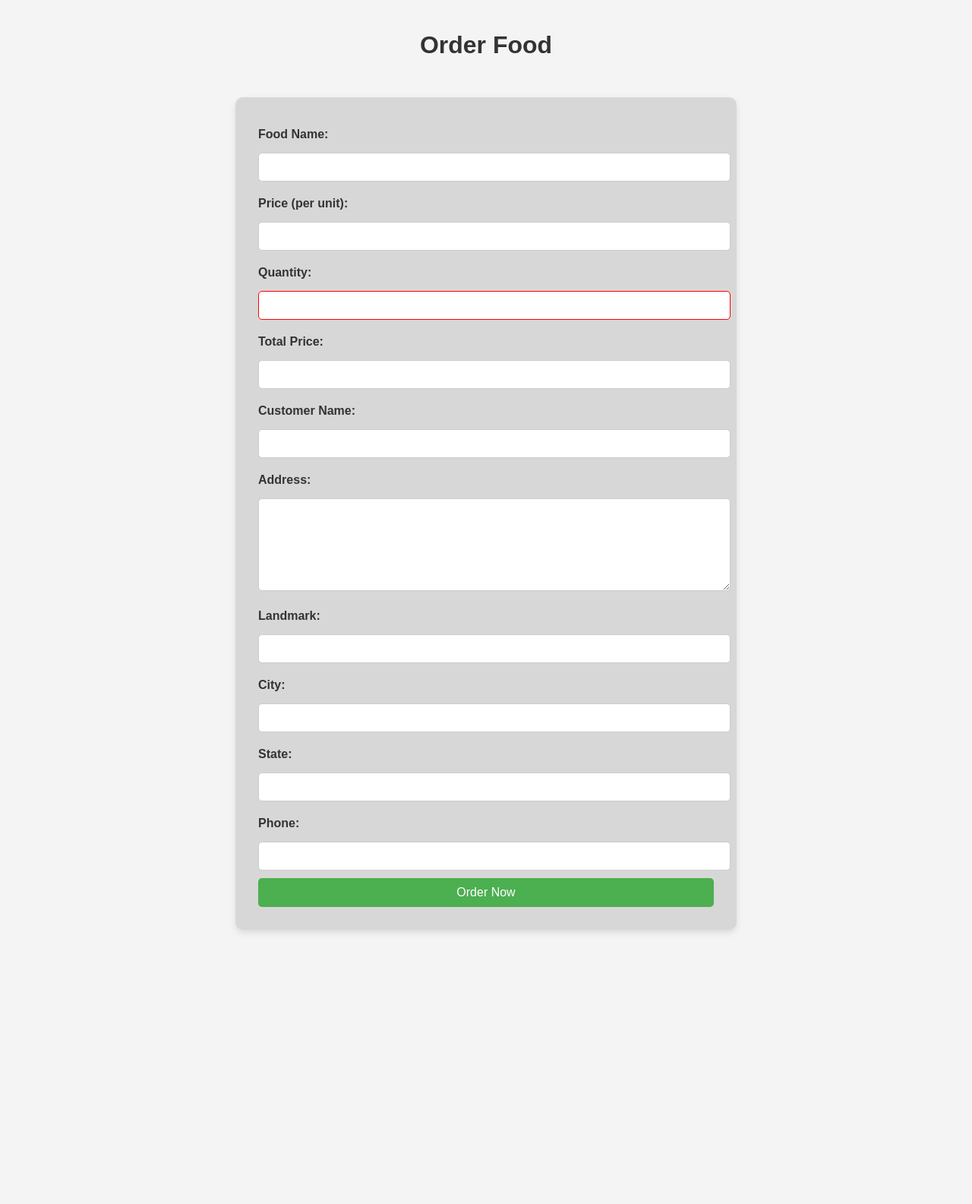
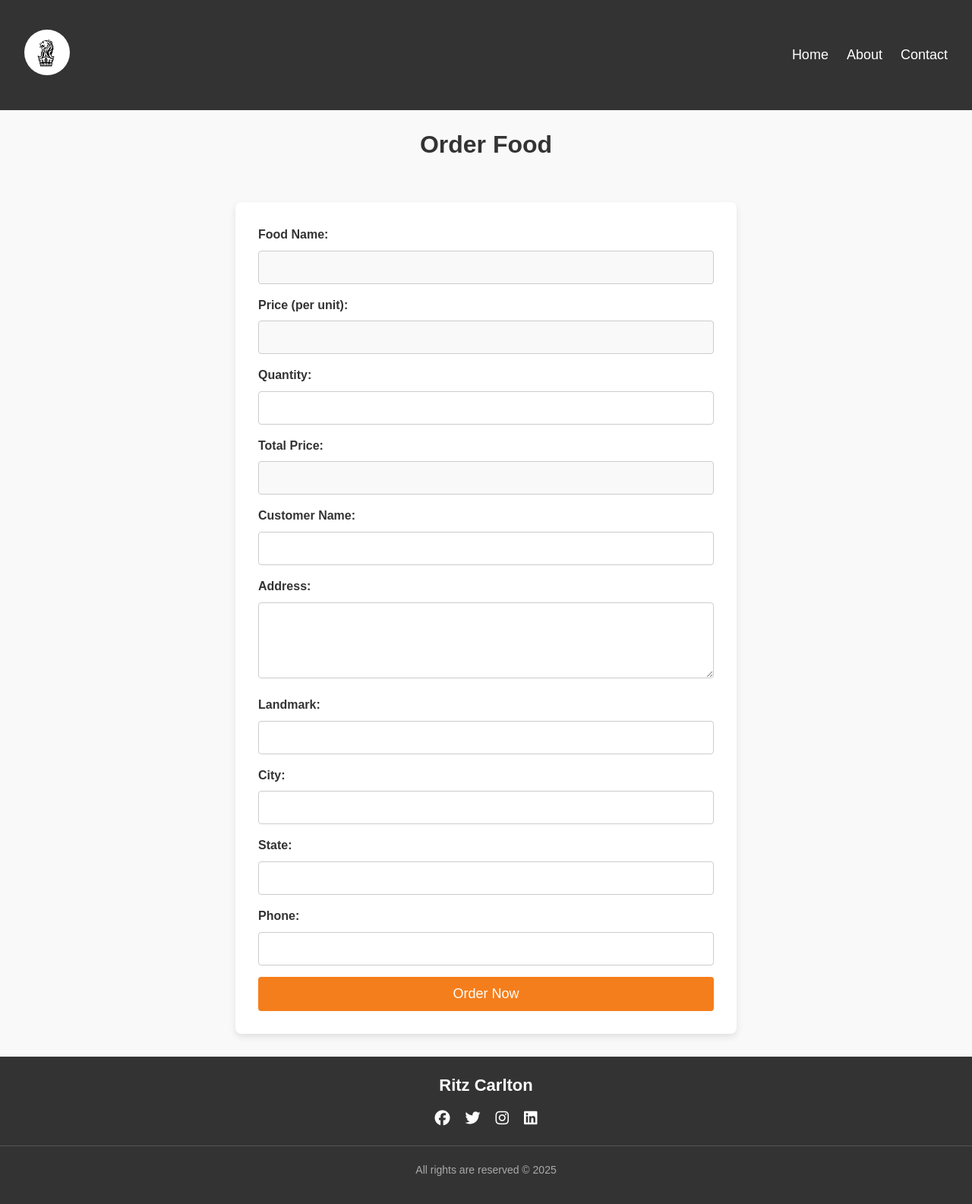
Before and after one commit to Kavyaleodev/Hotel_Food_add-Admin, a website: page order.html in a window 1280 px wide. Shown: the whole page at 76% size. Before the commit the page ends 1254 px from the top, so only its background shows below. Drawn offline with Linux system fonts and the light colour scheme.

Commit message:
correction on order form

```diff
--- a/form.css
+++ b/form.css
@@ -2,6 +2,32 @@ body {
     font-family: Arial, sans-serif;
     background-color: #f0f0f0;
     padding: 20px;
+}
+.logo img {
+    width: 60px;
+    height: 60px;
+    border-radius: 80%;
+}
+
+.navbar {
+    display: flex;
+    justify-content: space-between;
+    align-items: center;
+    padding: 1rem 1rem;
+    background-color: #333;
+    color: white;
+}
+
+.nav-links {
+    list-style: none;
+    display: flex;
+    gap: 2rem;
+}
+
+.nav-links a {
+    text-decoration: none;
+    color: white;
+    font-size: 20px;
 }
 
 .admin-form {
--- a/order.html
+++ b/order.html
@@ -4,33 +4,71 @@
     <meta charset="UTF-8">
     <meta name="viewport" content="width=device-width, initial-scale=1.0">
     <title>Order Page</title>
+
+<link rel="stylesheet" href="css/fontawesome.min.css">
+<link rel="stylesheet" href="css/all.min.css">
+
 <style>
     body {
         font-family: Arial, sans-serif;
-            background-color: #f4f4f4;
+        background-color: #f9f9f9;
         color: #333;
         margin: 0;
         padding: 0;
+        line-height: 1.6;
+    }
+
+    .logo img {
+        width: 60px;
+        height: 60px;
+        border-radius: 50%;
+    }
+
+    .navbar {
+        display: flex;
+        justify-content: space-between;
+        align-items: center;
+        padding: 1rem 2rem;
+        background-color: #333;
+        color: white;
+    }
+
+    .nav-links {
+        list-style: none;
+        display: flex;
+        gap: 1.5rem;
+    }
+
+    .nav-links a {
+        text-decoration: none;
+        color: white;
+        font-size: 18px;
+        transition: color 0.3s ease;
+    }
+
+    .nav-links a:hover {
+        color: #f57e1c;
     }
 
     h1 {
         color: #333;
         text-align: center;
         padding: 20px 0;
+        margin-top: 0;
     }
 
     .form-container {
-            background-color: rgb(216, 215, 215);
+        background-color: #fff;
         padding: 30px;
-            border-radius: 10px;
+        border-radius: 8px;
         max-width: 600px;
         margin: 30px auto;
-            box-shadow: 0 4px 8px rgba(0, 0, 0, 0.1);
+        box-shadow: 0 4px 10px rgba(0, 0, 0, 0.1);
     }
 
     label {
         font-weight: bold;
-            margin: 10px 0 5px;
+        margin-bottom: 8px;
         display: block;
     }
 
@@ -39,11 +77,12 @@
     input[type="tel"],
     textarea {
         width: 100%;
-            padding: 10px;
-            margin: 10px 0;
-            border-radius: 5px;
+        padding: 12px;
+        margin-bottom: 15px;
+        border-radius: 4px;
         border: 1px solid #ccc;
-            font-size: 14px;
+        font-size: 16px;
+        box-sizing: border-box;
     }
 
     textarea {
@@ -51,42 +90,113 @@
         height: 100px;
     }
 
+    input:focus,
+    textarea:focus {
+        border-color: #f57e1c;
+        outline: none;
+    }
+
     button {
-            background-color: #4CAF50;
+        background-color: #f57e1c;
         color: white;
-            padding: 10px 20px;
+        padding: 12px 0;
         border: none;
-            border-radius: 5px;
-            font-size: 16px;
+        border-radius: 4px;
+        font-size: 18px;
         cursor: pointer;
         width: 100%;
+        transition: background-color 0.3s ease;
     }
 
     button:hover {
-            background-color: #45a049;
+        background-color: #f36a48;
     }
 
-        .form-container input[type="text"]:disabled,
-        .form-container input[type="number"]:disabled {
-            background-color: #f2f2f2;
+    .form-container input[readonly] {
+        background-color: #f9f9f9;
+        color: #777;
     }
 
-        input[type="number"]:invalid {
-            border-color: red;
+    .footer {
+        background-color: #333;
+        padding: 20px 0;
+        color: white;
+        text-align: center;
+        margin-top: 30px;
     }
 
-        input[type="number"]:valid {
-            border-color: green;
+    .footer-content {
+        display: flex;
+        flex-direction: column;
+        align-items: center;
+        gap: 10px;
     }
 
-        /* Additional styling for the total price */
-        #totalPrice {
-            font-weight: bold;
-            color: #2e8b57;
+    .footer h2 {
+        font-size: 22px;
+        margin: 0;
+        color: white;
+    }
+
+    .social-links {
+        display: flex;
+        gap: 20px;
+    }
+
+    .social-links a {
+        color: white;
+        font-size: 20px;
+        transition: color 0.3s ease, transform 0.3s ease;
+    }
+
+    .social-links a:hover {
+        color: #f57e1c;
+        transform: scale(1.2);
+    }
+
+    hr {
+        border: none;
+        border-top: 1px solid #555;
+        margin: 20px 0;
+    }
+
+    .footer-rights {
+        font-size: 14px;
+        color: #aaa;
+    }
+
+    @media screen and (max-width: 768px) {
+        .navbar {
+            flex-direction: column;
+            gap: 1rem;
+            text-align: center;
+        }
+
+        .nav-links {
+            gap: 1rem;
+        }
+
+        .footer h2 {
+            font-size: 18px;
+        }
+
+        .social-links a {
+            font-size: 18px;
+        }
     }
 </style>
+
 </head>
 <body>
+    <nav class="navbar">
+        <div class="logo"><img src="assets/logo.png" alt="Food Logo"></div>
+        <h1 style="font-size: 30px;">Ritz Foods</h1>
+        <ul class="nav-links">
+            <li><a href="index.html">Home</a></li>
+            <li><a href="about.html">About</a></li>
+            <li><a href="contact.html">Contact</a></li>
+    </ul>
+    </nav>
     <center><h1>Order Food</h1></center>
     <div class="form-container">
         <form action="/order" method="POST">
@@ -124,6 +234,20 @@
         </form>
     </div>
 
+    <footer class="footer">
+        <div class="footer-content">
+            <h2>Ritz Carlton</h2>
+            <div class="social-links">
+                <a href="#" aria-label="Facebook"><i class="fab fa-facebook"></i></a>
+                <a href="#" aria-label="Twitter"><i class="fab fa-twitter"></i></a>
+                <a href="#" aria-label="Instagram"><i class="fab fa-instagram"></i></a>
+                <a href="#" aria-label="LinkedIn"><i class="fab fa-linkedin"></i></a>
+            </div>
+        </div>
+        <hr>
+        <p class="footer-rights">All rights are reserved © 2025</p>
+    </footer>
+
     <script>
         // Auto-fill the food name and price fields from the query parameters
         const urlParams = new URLSearchParams(window.location.search);
```
Also changed, not shown: uploads/1737440506140.jpg (added), uploads/1737441310407.jpg (added), uploads/1737865032221.jpg (added). Lines whose indentation alone changed are shown as unchanged.
